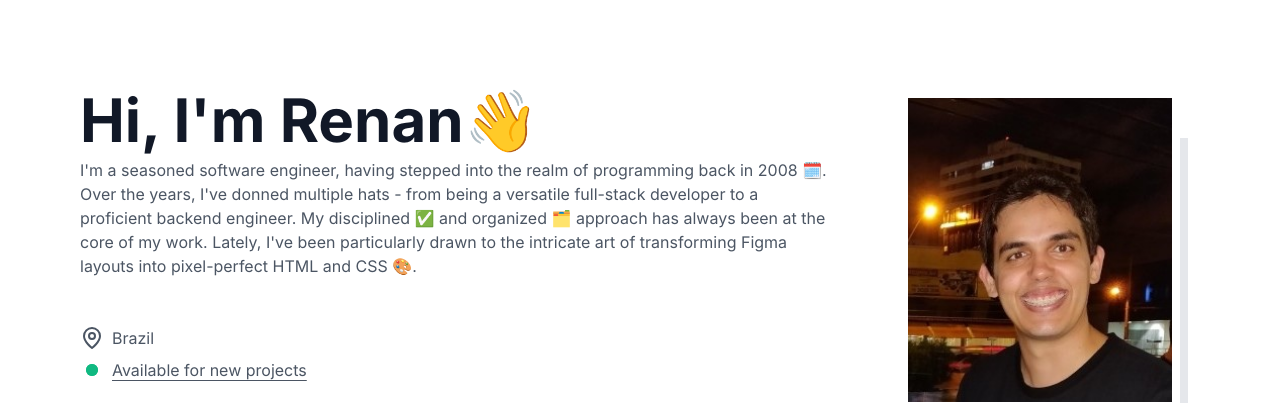
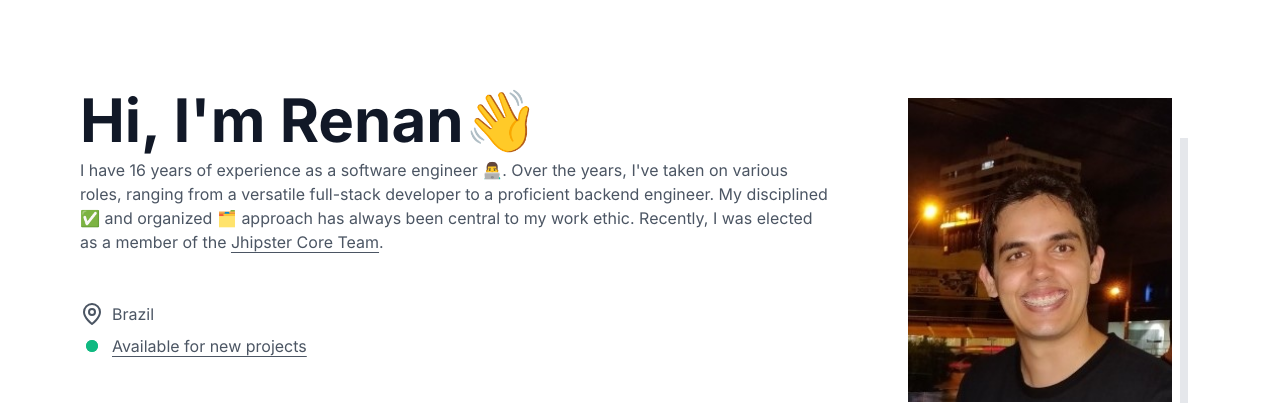
Before and after one commit to renanfranca/personal-portfolio-html-css, a website: page src/landing-page.html in a window 1280 px wide. Shown: the part 86-489 px from the top of the page. Drawn offline with Linux system fonts and the light colour scheme.

Commit message:
update about

```diff
--- a/src/landing-page.html
+++ b/src/landing-page.html
@@ -235,10 +235,16 @@
                 Hi, I'm Renan<span class="inline-flex text-4xl md:text-5xl lg:text-6xl animate-headShake animate-slower">👋</span>
               </h1>
               <p class="font-normal text-base text-lightgray-600 dark:text-darkgray-600">
-                I'm a seasoned software engineer, having stepped into the realm of programming back in 2008 🗓️. Over the years, I've donned
-                multiple hats - from being a versatile full-stack developer to a proficient backend engineer. My disciplined ✅ and
-                organized 🗂️ approach has always been at the core of my work. Lately, I've been particularly drawn to the intricate art of
-                transforming Figma layouts into pixel-perfect HTML and CSS 🎨.
+                I have <span id="experience">...</span> years of experience as a software engineer 👨‍💻. Over the years, I've taken on various
+                roles, ranging from a versatile full-stack developer to a proficient backend engineer. My disciplined ✅ and organized 🗂️
+                approach has always been central to my work ethic. Recently, I was elected as a member of the
+                <a
+                  class="underline underline-offset-4 transition-all hover:text-lightgray-900 dark:hover:text-darkgray-900 active:text-lightgray-600 dark:active:text-darkgray-600"
+                  href="https://www.jhipster.tech/team/"
+                  target="_blank"
+                  rel="noopener noreferrer"
+                  >Jhipster Core Team</a
+                >.
               </p>
             </div>
             <div class="flex flex-col gap-2">
@@ -1283,6 +1289,7 @@
         setupPriceDialogActions();
         setupThemeActions();
         setupCopyActions();
+        updateExperience();
       }
 
       function setupMenuActions() {
@@ -1409,6 +1416,17 @@
           tooltip.style.opacity = '0';
         }, 2000);
       }
+
+      function calculateYearsSince(year) {
+        const currentYear = new Date().getFullYear();
+        return currentYear - year;
+      }
+
+      function updateExperience() {
+        const startYear = 2008;
+        const yearsOfExperience = calculateYearsSince(startYear);
+        document.getElementById('experience').textContent = `${yearsOfExperience}`;
+      }
     </script>
   </body>
 </html>
```
